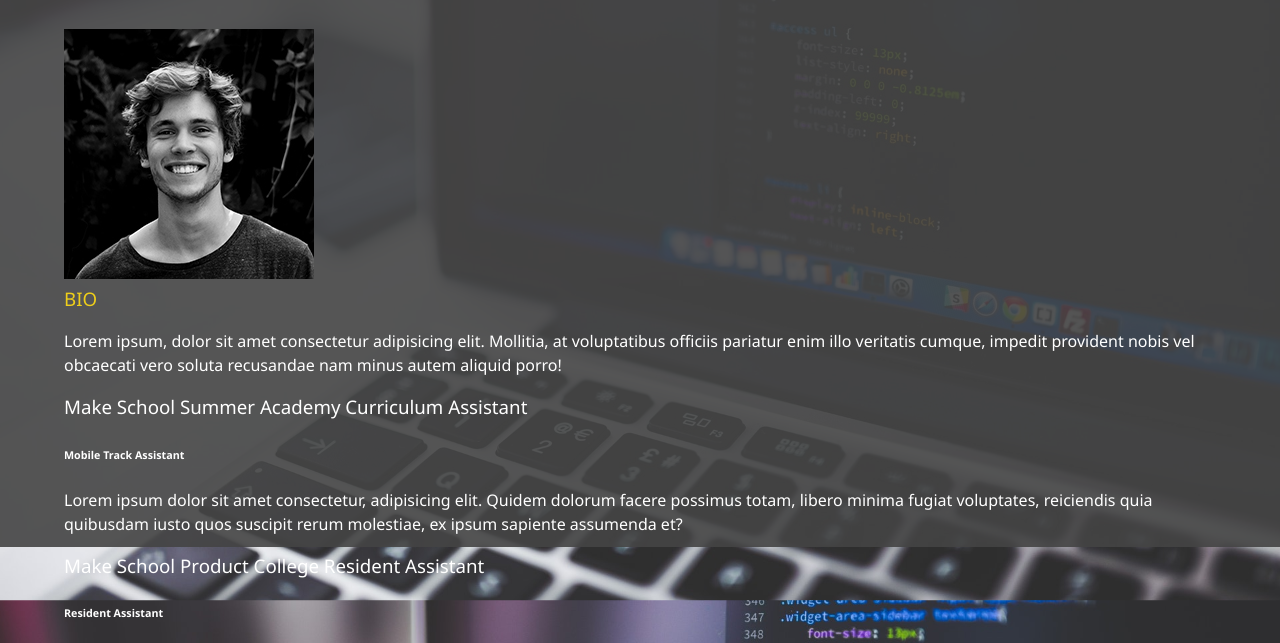
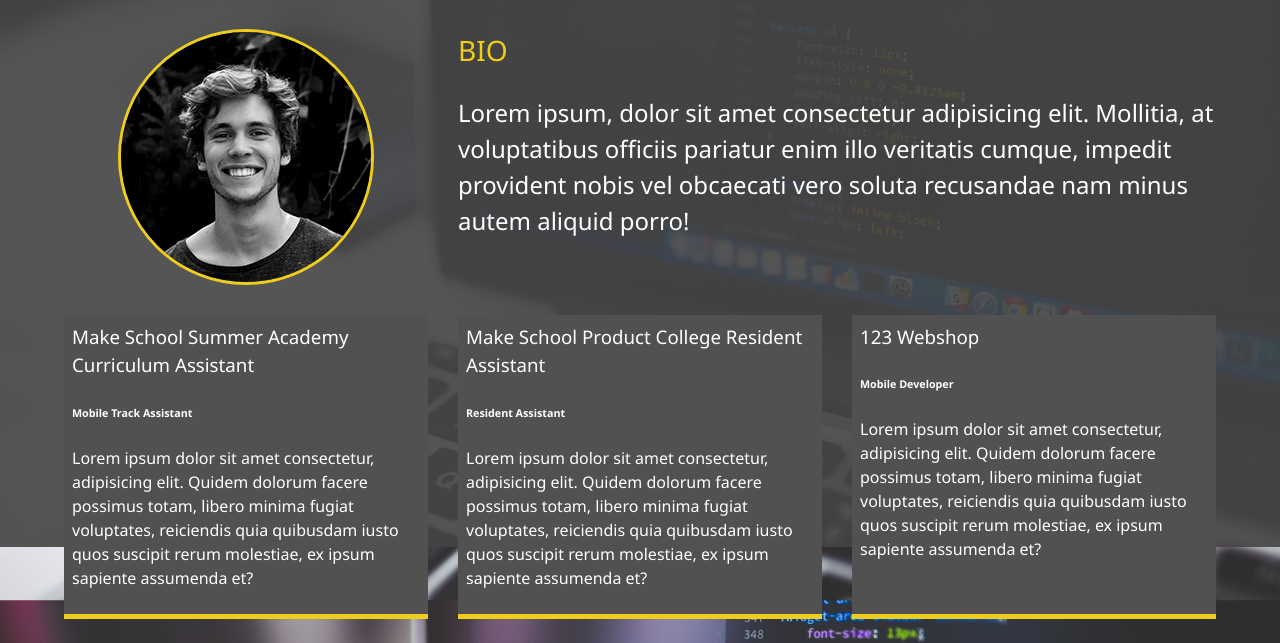
Before and after one commit to SlickJohnson/UNII, a website: page dist/about.html in a window 1280 px wide. Shown: the part 253-896 px from the top of the page. Drawn offline with nearby package versions, Linux system fonts and the light colour scheme; files that its build step writes are made by us from their sources.

Commit message:
Update about

```diff
--- a/scss/_mobile.scss
+++ b/scss/_mobile.scss
@@ -45,6 +45,16 @@
       height: 150px;
     }
   }
+
+  .about-info {
+    grid-template-areas:
+      "bioimage"
+      "bio"
+      "job1"
+      "job2"
+      "job3";
+    grid-template-columns: 1fr;
+  }
 }
 
 // Smartphones
--- a/scss/main.scss
+++ b/scss/main.scss
@@ -1,6 +1,5 @@
 @import "config";
 @import "menu";
-@import "mobile";
 
 * {
   box-sizing: border-box;
@@ -51,7 +50,8 @@
 
 main {
   padding: 4rem;
-  height: 100%;
+  // height: 100%;
+  min-height: calc(100vh - 60px);
 
   .icons {
     margin-top: 1rem;
@@ -73,3 +73,52 @@
     }
   }
 }
+
+.about-info {
+  display: grid;
+  grid-gap: 30px;
+  grid-template-areas:
+    "bioimage bio bio"
+    "job1 job2 job3";
+  grid-template-columns: repeat(3, 1fr);
+
+  .bio-image {
+    grid-area: bioimage;
+    margin: auto;
+    border-radius: 50%;
+    border: $secondary-color 3px solid;
+  }
+
+  .bio {
+    grid-area: bio;
+    font-size: 1.5rem;
+  }
+
+  .job-1 {
+    grid-area: job1;
+  }
+
+  .job-2 {
+    grid-area: job2;
+  }
+
+  .job-3 {
+    grid-area: job3;
+  }
+
+  .job {
+    background: lighten($primary-color, 5);
+    padding: 0.5rem;
+    border-bottom: $secondary-color 5px solid;
+  }
+}
+
+#main-footer {
+  text-align: center;
+  padding: 1rem;
+  background: darken($primary-color, 10);
+  color: set-text-color($primary-color);
+  height: 60px;
+}
+
+@import "mobile";
```
